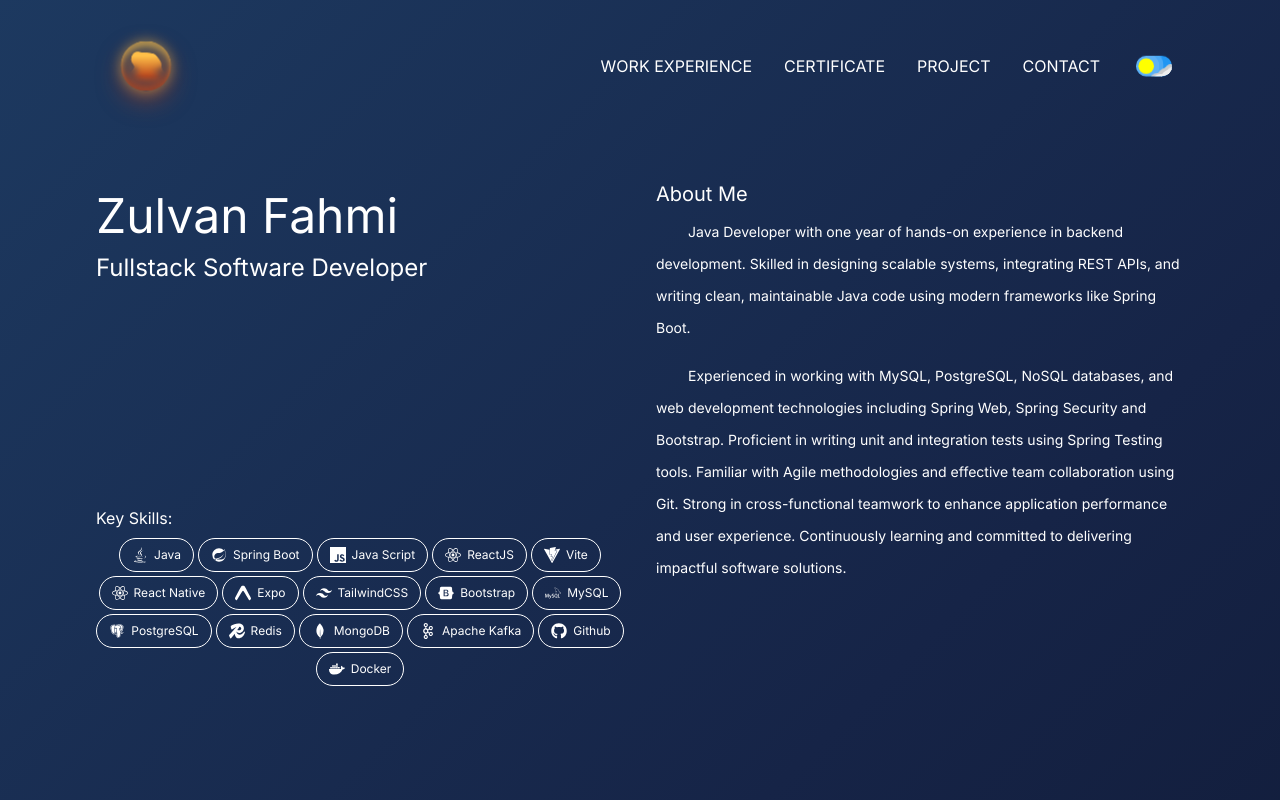
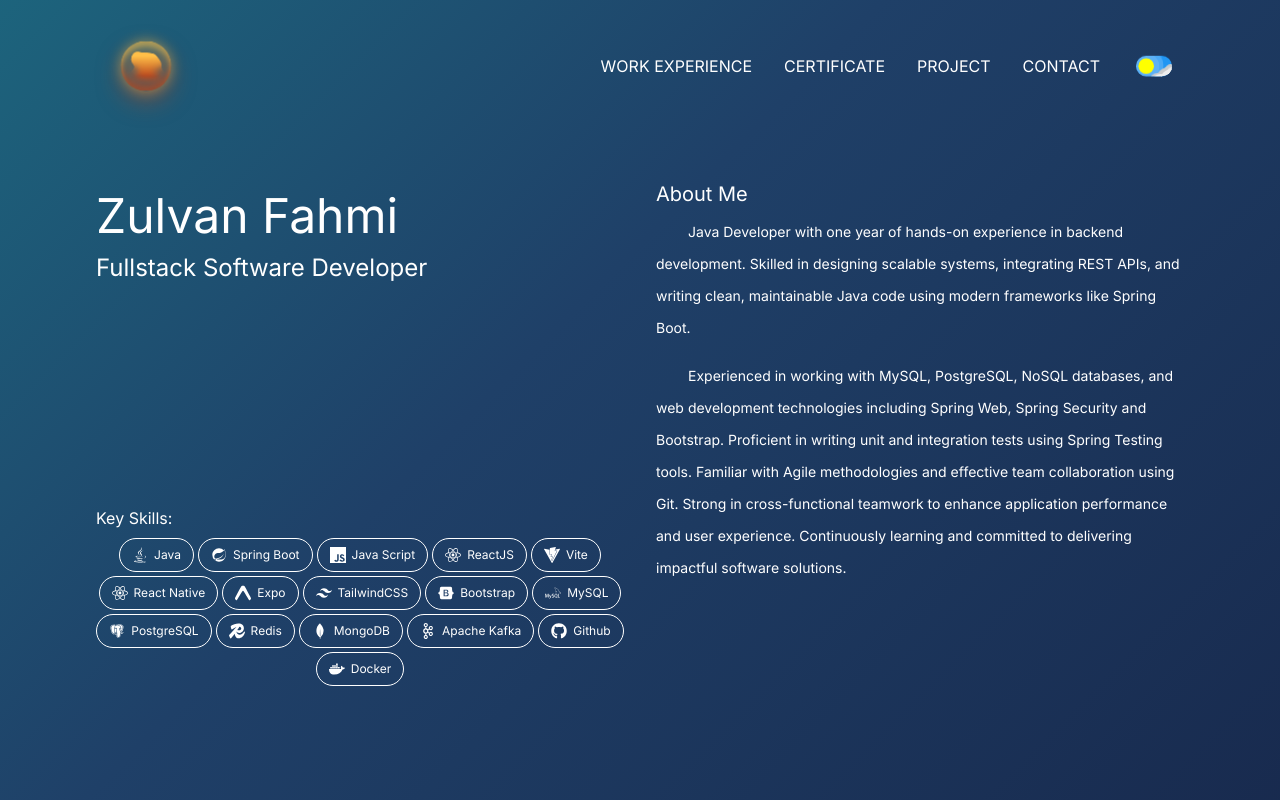
Before and after one commit to zulvanfahmi/web-profile, a React (Vite) app: page / in a window 1280 px wide. Shown: the top 800 px of the page. Built offline with nearby package versions, Linux system fonts and the light colour scheme.

Commit message:
update web titile

```diff
--- a/index.html
+++ b/index.html
@@ -8,7 +8,7 @@
     <link rel="icon" type="image/png" sizes="32x32" href="/images/icon/letter-z.png">
     <link rel="apple-touch-icon" sizes="180x180" href="/images/icon/letter-z.png">
 
-    <title>portofolio-web</title>
+    <title>Zulvan Fahmi | Fullstack Software Developer</title>
   </head>
   <body>
     <div id="root"></div>
--- a/src/styles/index.css
+++ b/src/styles/index.css
@@ -64,8 +64,8 @@ body {
         #1f4068,
         #1b7f8c,
         #533483);
-    background-size: 400% 400%;
-    animation: gradientAnimation 20s ease infinite;
+    background-size: 300% 300%;
+    animation: gradientAnimation 10s ease infinite;
     will-change: background-position;
   }
 
@@ -90,8 +90,8 @@ body {
         #000000
         /* Hitam Murni */
       );
-    background-size: 400% 400%;
-    animation: gradientAnimation 20s ease infinite;
+    background-size: 300% 300%;
+    animation: gradientAnimation 10s ease infinite;
     will-change: background-position;
   }
 
```
